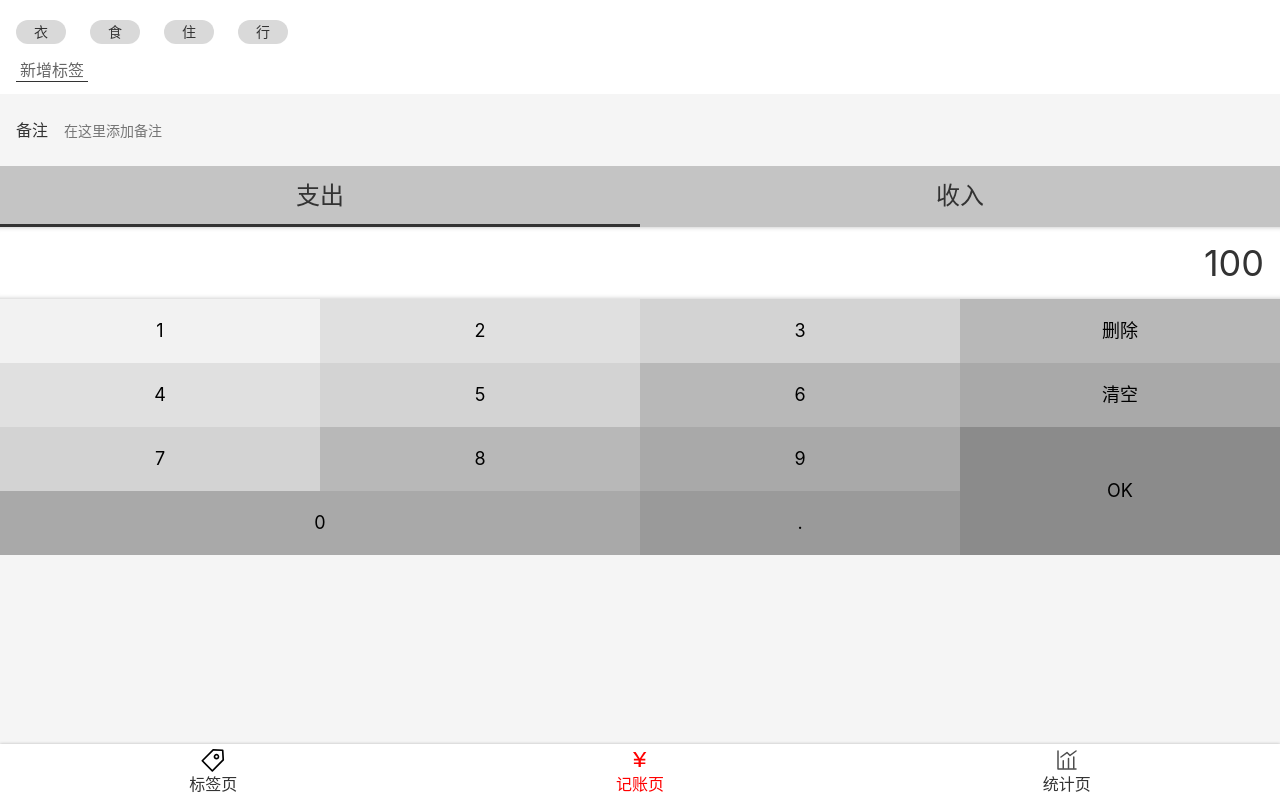
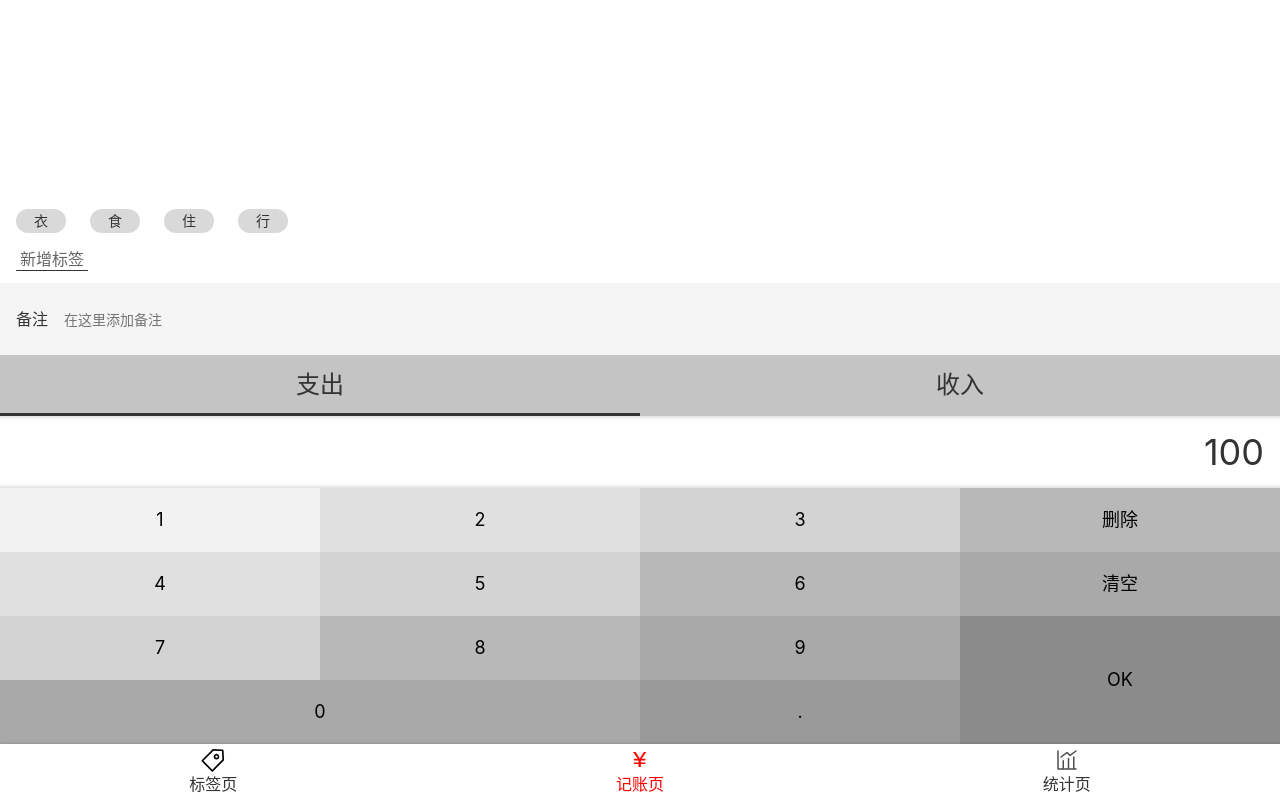
Before and after one commit to dswang2/come-up-account, a React app: page /#/money in a window 1280 px wide. Built offline with nearby package versions, Linux system fonts and the light colour scheme.

Commit message:
从0开发React项目-13-记账页面,整个页面布局

```diff
--- a/src/components/Layout.tsx
+++ b/src/components/Layout.tsx
@@ -4,7 +4,7 @@
 const Layout = (props: any) => {
     return (
         <Wrapper>
-            <Main>
+            <Main className={props.className}>
                 {props.children}
             </Main>
             <Nav/>
--- a/src/views/Money.tsx
+++ b/src/views/Money.tsx
@@ -3,7 +3,7 @@
 
 const Money = () => {
     return (
-        <Layout>
+        <MyLayout>
             <TagsSection>
                 <ol>
                     <li>衣</li>
@@ -45,14 +45,23 @@
                 </div>
 
             </NumberPadSection>
-        </Layout>
+        </MyLayout>
     );
 }
+
+const MyLayout = styled(Layout)`
+  display: flex;
+  flex-direction: column;
+`
 
 const TagsSection = styled.section`
   background: #FFFFFF;
   padding: 12px 16px;
-
+  flex-grow: 1;
+  display: flex;
+  flex-direction: column;
+  justify-content: end;
+  align-items: start;
   > ol {
     margin: 0 -12px;
 
```
